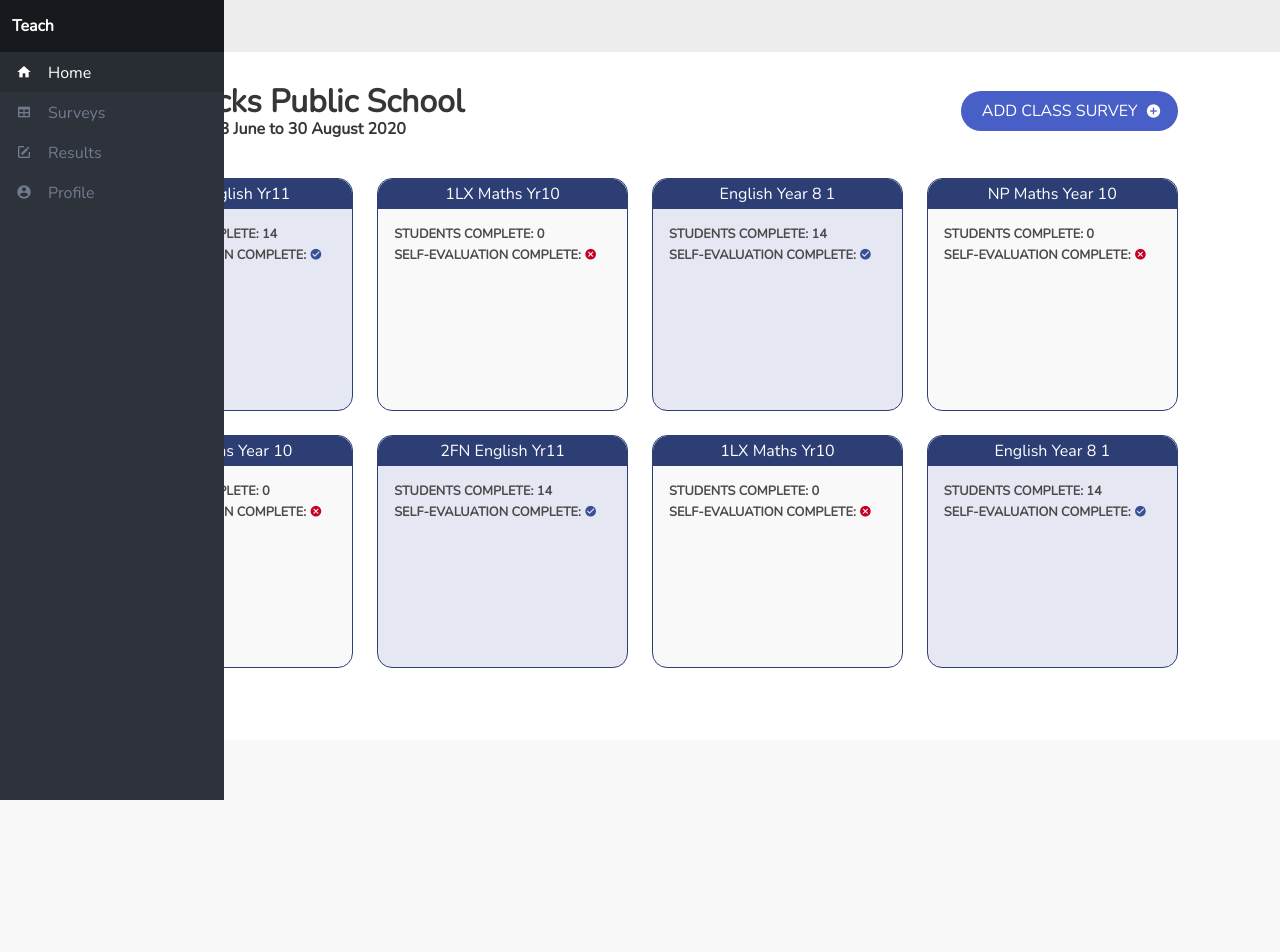
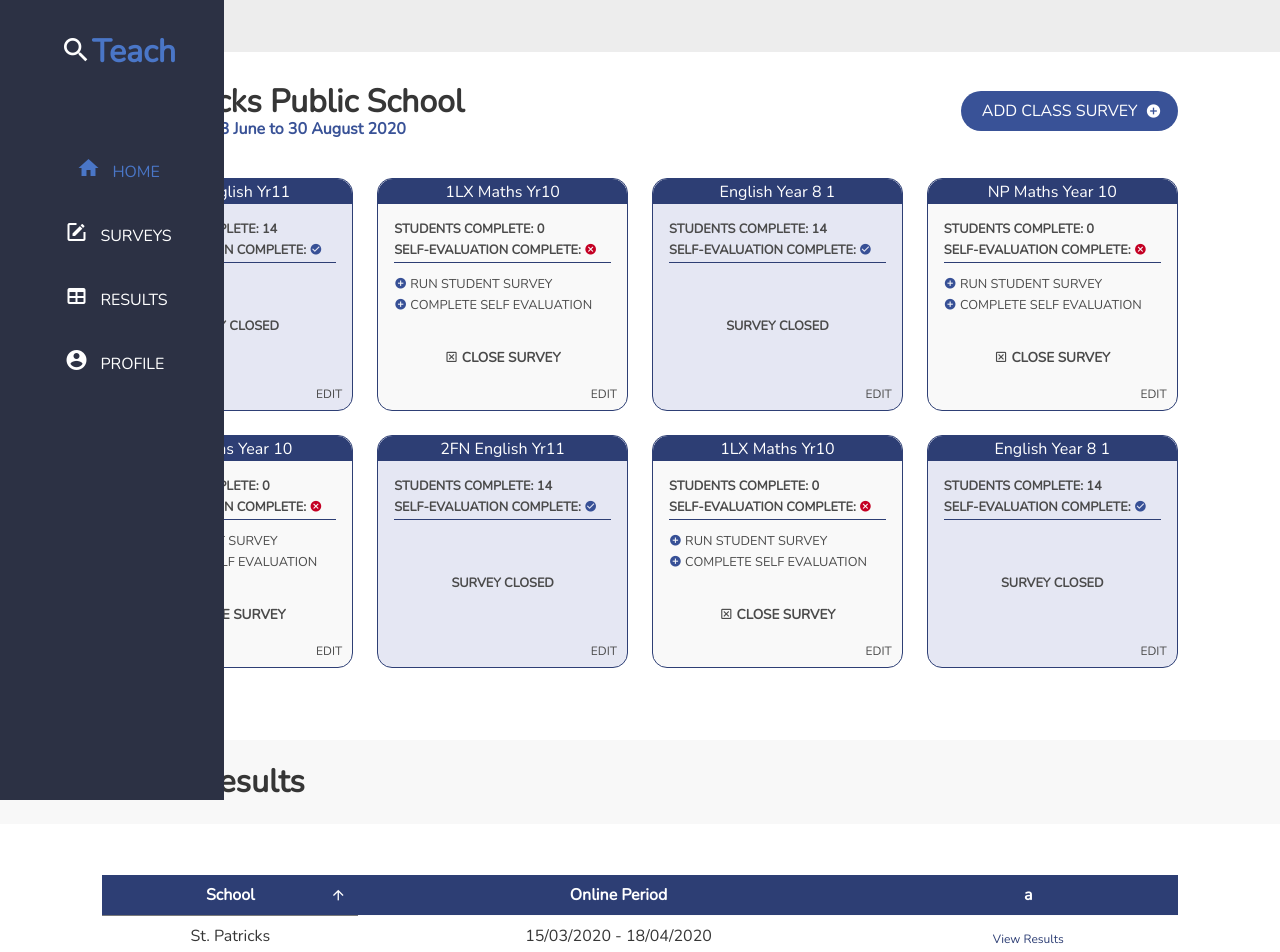
Before and after one commit to EstopaceMA/ProjectTeach, a Vue app: page /#/ in a window 1280 px wide. Shown: the top 952 px of the page. Before the commit the page ends 800 px from the top, so only its background shows below. Built offline with nearby package versions, Linux system fonts and the light colour scheme.

Commit message:
Done aside and Home view

```diff
--- a/package.json
+++ b/package.json
@@ -13,7 +13,7 @@
   "dependencies": {
     "axios": "^0.20.0",
     "buefy": "^0.9.3",
-    "bulma": "^0.9.0",
+    "bulma": "^0.9.1",
     "chart.js": "^2.9.3",
     "core-js": "^3.6.5",
     "dayjs": "^1.8.35",
--- /dev/null
+++ b/public/data-sources/past_results.json
@@ -0,0 +1,19 @@
+{
+    "data": [
+      {
+        "id": 1,
+        "school": "St. Patricks",
+        "online_period": "15/03/2020 - 18/04/2020"
+      },
+      {
+        "id": 2,
+        "school": "St. Patricks",
+        "online_period": "15/03/2020 - 18/04/2020"
+      },
+      {
+        "id": 3,
+        "school": "St. Patricks",
+        "online_period": "15/03/2020 - 18/04/2020"
+      }
+    ]
+}
--- a/src/App.vue
+++ b/src/App.vue
@@ -23,77 +23,29 @@ export default {
   computed: {
     menu () {
       return [
-        // 'General',
         [
           {
             to: '/',
             icon: 'home',
-            label: 'Home'
+            label: 'HOME'
           },
           {
             to: '/tables',
-            label: 'Surveys',
-            icon: 'table'
+            label: 'SURVEYS',
+            icon: 'square-edit-outline'
             // updateMark: true
           },
           {
             to: '/forms',
-            label: 'Results',
-            icon: 'square-edit-outline'
+            label: 'RESULTS',
+            icon: 'table'
           },
           {
             to: '/profile',
-            label: 'Profile',
+            label: 'PROFILE',
             icon: 'account-circle'
           }
         ]
-        // 'Examples',
-        // [
-        //   {
-        //     to: '/tables',
-        //     label: 'Tables',
-        //     icon: 'table',
-        //     updateMark: true
-        //   },
-        //   {
-        //     to: '/forms',
-        //     label: 'Forms',
-        //     icon: 'square-edit-outline'
-        //   },
-        //   {
-        //     to: '/profile',
-        //     label: 'Profile',
-        //     icon: 'account-circle'
-        //   },
-        //   {
-        //     label: 'Submenus',
-        //     subLabel: 'Submenus Example',
-        //     icon: 'view-list',
-        //     menu: [
-        //       {
-        //         href: '#void',
-        //         label: 'Sub-item One'
-        //       },
-        //       {
-        //         href: '#void',
-        //         label: 'Sub-item Two'
-        //       }
-        //     ]
-        //   }
-        // ]
-        // 'About',
-        // [
-        //   {
-        //     href: 'https://admin-one.justboil.me',
-        //     label: 'Premium Demo',
-        //     icon: 'credit-card'
-        //   },
-        //   {
-        //     href: 'https://justboil.me/bulma-admin-template/one',
-        //     label: 'About',
-        //     icon: 'help-circle'
-        //   }
-        // ]
       ]
     }
   },
--- a/src/components/AsideMenu.vue
+++ b/src/components/AsideMenu.vue
@@ -1,9 +1,14 @@
 <template>
   <aside v-show="isAsideVisible" class="aside is-placed-left is-expanded">
-    <aside-tools :is-main-menu="true">
-      <span slot="label"> <b>Teach</b> </span>
+    <aside-tools class="teach-logo" :is-main-menu="true">
+      <span slot="label" style="font-size: xx-large">
+        <b>
+          <i class="mdi mdi-magnify" style="color:#fff;"></i><span style="color: #4A76C7">Teach</span>
+        </b>
+      </span>
     </aside-tools>
-    <div class="menu is-menu-main">
+    <div class="menu is-menu-main" style="margin-top: 4rem">
+      <div style="display: flex; justify-content: center;">
         <template v-for="(menuGroup, index) in menu">
           <p v-if="typeof menuGroup === 'string'" :key="index" class="menu-label">
             {{ menuGroup }}
@@ -16,8 +21,45 @@
           />
         </template>
       </div>
+    </div>
   </aside>
 </template>
+
+<style >
+  .teach-logo{
+    background-color: transparent !important;
+    margin-top: 1.5rem;
+    text-align: center;
+    display: block !important;
+  }
+
+  .menu-list{
+    line-height: 3 !important;
+  }
+
+  .menu-list a.is-active{
+    background-color: transparent;
+    color: #4A76C7;
+    margin-left: 0.75rem;
+  }
+
+  .menu-list a{
+    color: #fff;
+  }
+
+  .menu-list a:hover{
+    background-color: transparent;
+    color: #4A76C7;
+  }
+
+  .aside{
+    background-color: #2C3144 !important;
+  }
+
+  li .mdi{
+    font-size: 1.5rem !important;
+  }
+</style>
 
 <script>
 import { mapState } from 'vuex'
@@ -38,7 +80,7 @@ export default {
   },
   methods: {
     menuClick (item) {
-      //
+
     }
   }
 }
--- a/src/components/CardComponent.vue
+++ b/src/components/CardComponent.vue
@@ -15,7 +15,7 @@
         <b-icon :icon="headerIcon" custom-size="default" />
       </a>
     </header>
-    <div>
+    <div class="is-flex is-flex-direction-column" style="height: 100%">
       <slot />
     </div>
   </div>
--- a/src/components/CardWidget.vue
+++ b/src/components/CardWidget.vue
@@ -1,9 +1,11 @@
 <template>
-  <card-component>
-      <div class="level-item" style="background-color:#2D3E74; border-radius: 15px 15px 0 0; color:white; padding:0.2em;">
+<transition name="fade">
+  <card-component v-if="isShow">
+      <div class="level-item card-head">
         {{label}}
       </div>
-      <div style="padding: 1em">
+      <div class="is-flex is-flex-direction-column" style="height: 89%">
+        <div style="padding: 1em; height: 28%">
           <p style="font-size: 0.80rem; font-weight:bold;">STUDENTS COMPLETE: {{students_completed_count}} </p>
             <span>
               <p style="font-size: 0.80rem; font-weight:bold;">SELF-EVALUATION COMPLETE:
@@ -12,13 +14,89 @@
               </p>
             </span>
         </div>
+        <div style="padding-left: 1em; padding-right: 1em; height: 0.5%">
+          <hr>
+        </div>
+        <div v-if="is_self_eval_completed === true" class="is-flex is-justify-content-center is-align-items-center" style="height: 61.5%">
+            <p style="font-weight: bold; font-size:0.80rem">SURVEY CLOSED</p>
+        </div>
+        <div v-else class="is-flex is-flex-direction-column" style="height: 61.5%">
+          <div class="is-flex is-flex-direction-column is-justify-content-center" style="height:50%; padding:1em">
+            <p style="font-size: 0.80rem;">
+                <i class="mdi mdi-plus-circle" style="color:#375096;"></i>
+                RUN STUDENT SURVEY
+            </p>
+            <p style="font-size: 0.80rem;">
+                <i class="mdi mdi-plus-circle" style="color:#375096;"></i>
+                COMPLETE SELF EVALUATION
+            </p>
+          </div>
+          <div class="is-flex is-justify-content-center is-align-items-center" style="height:50%">
+            <p style="font-weight: bold; font-size:0.85rem; cursor: pointer" @click="isShow = !isShow"> <i class="mdi mdi-close-box-outline"></i>  CLOSE SURVEY</p>
+          </div>
+        </div>
+        <div class="is-flex is-justify-content-flex-end is-align-items-flex-end edit">
+          <p style="cursor: pointer">EDIT</p>
+        </div>
+      </div>
   </card-component>
+</transition>
 </template>
+
+<style>
+  hr{
+    margin: 0;
+    background-color: #2d3e74;
+    height: .5px;
+  }
+  .edit{
+    height: 10%;
+    font-size:0.75rem;
+    padding-right: 10px;
+    padding-bottom: 7px;
+  }
+  .card-head{
+    background-color:#2D3E74;
+    border-radius: 15px 15px 0 0;
+    color:white; padding:0.2em;
+    height: 11%;
+  }
+
+  .bounce-enter-active {
+    animation: bounce-in .5s;
+  }
+  .bounce-leave-active {
+    animation: bounce-in .5s reverse;
+  }
+  @keyframes bounce-in {
+    0% {
+      transform: scale(0);
+    }
+    50% {
+      transform: scale(1.5);
+    }
+    100% {
+      transform: scale(1);
+    }
+  }
+
+  .fade-enter-active, .fade-leave-active {
+    transition: opacity .5s;
+  }
+  .fade-enter, .fade-leave-to /* .fade-leave-active below version 2.1.8 */ {
+    opacity: 0;
+  }
+</style>
 
 <script>
 import CardComponent from '@/components/CardComponent'
 export default {
   name: 'CardWidget',
+  data: function () {
+    return {
+      isShow: true
+    }
+  },
   components: { CardComponent },
   props: {
     icon: {
@@ -53,6 +131,11 @@ export default {
       type: Boolean,
       default: false
     }
+  },
+  methods: {
+    remove: function () {
+      this.isShow = false
+    }
   }
 }
 </script>
--- a/src/components/ClientsTableSample.vue
+++ b/src/components/ClientsTableSample.vue
@@ -14,37 +14,21 @@
       :per-page="perPage"
       :striped="true"
       :hoverable="true"
-      default-sort="name"
+      default-sort="school"
       :data="clients"
     >
-      <b-table-column cell-class="has-no-head-mobile is-image-cell" v-slot="props">
-        <div class="image">
-          <img :src="props.row.avatar" class="is-rounded">
-        </div>
+      <b-table-column label="School" field="school" sortable v-slot="props">
+        {{ props.row.school }}
       </b-table-column>
-      <b-table-column label="Name" field="name" sortable v-slot="props">
-        {{ props.row.name }}
+      <b-table-column label="Online Period" field="company" sortable v-slot="props">
+        {{ props.row.online_period }}
       </b-table-column>
-      <b-table-column label="Company" field="company" sortable v-slot="props">
-        {{ props.row.company }}
-      </b-table-column>
-      <b-table-column label="City" field="city" sortable v-slot="props">
-        {{ props.row.city }}
-      </b-table-column>
-      <b-table-column cell-class="is-progress-col" label="Progress" field="progress" sortable v-slot="props">
-        <progress class="progress is-small is-primary" :value="props.row.progress" max="100">{{ props.row.progress }}</progress>
-      </b-table-column>
-      <b-table-column label="Created" v-slot="props">
-        <small class="has-text-grey is-abbr-like" :title="props.row.created">{{ props.row.created }}</small>
-      </b-table-column>
-      <b-table-column custom-key="actions" cell-class="is-actions-cell" v-slot="props">
-        <div class="buttons is-right">
-          <router-link :to="{name:'client.edit', params: {id: props.row.id}}" class="button is-small is-primary">
-            <b-icon icon="account-edit" size="is-small"/>
+
+      <b-table-column label="a" custom-key="actions" cell-class="is-actions-cell" v-slot="props">
+        <div class="buttons is-center">
+          <router-link :to="{name:'client.edit', params: {id: props.row.id}}" class="button is-small is-primary" style="background-color: transparent; color: #2D3E74">
+            View Results
           </router-link>
-          <button class="button is-small is-danger" type="button" @click.prevent="trashModal(props.row)">
-            <b-icon icon="trash-can" size="is-small"/>
-          </button>
         </div>
       </b-table-column>
 
@@ -67,6 +51,26 @@
     </b-table>
   </div>
 </template>
+
+<style>
+  th {
+    background-color:#2D3E74;
+  }
+
+  td{
+    text-align: center !important;
+  }
+
+  .th-wrap{
+    color: #fff;
+    display: block !important;
+    text-align: center;
+  }
+
+  .buttons{
+    display: block;
+  }
+</style>
 
 <script>
 import axios from 'axios'
@@ -92,7 +96,7 @@ export default {
       clients: [],
       isLoading: false,
       paginated: false,
-      perPage: 10,
+      perPage: 2,
       checkedRows: []
     }
   },
--- a/src/store/index.js
+++ b/src/store/index.js
@@ -14,7 +14,7 @@ export default new Vuex.Store({
     isNavBarVisible: true,
 
     /* FooterBar */
-    isFooterBarVisible: false,
+    isFooterBarVisible: true,
 
     /* Aside */
     isAsideVisible: true,
--- a/src/views/HomeV2.vue
+++ b/src/views/HomeV2.vue
@@ -3,9 +3,9 @@
     <!-- <title-bar :title-stack="titleStack" /> -->
     <home-head :has-right-visible="true">
       St. Patricks Public School <br>
-      <p style="font-size:0.5em">Survey Period: 23 June to 30 August 2020</p>
+      <p style="font-size:0.5em; color: #395297">Survey Period: 23 June to 30 August 2020</p>
       <template #right>
-          <button class="button is-link is-rounded">
+          <button class="button is-link is-rounded" style="background-color: #395297">
               <span>ADD CLASS SURVEY</span>
               <span class="icon">
                 <i class="mdi mdi-plus-circle" style="color:#fff;"></i>
@@ -63,6 +63,15 @@
         />
       </card-component> -->
     </section>
+    <section>
+      <hero-bar style="background-color: #f8f8f8; padding-left: 8vw; padding-right: 8vw">
+        Past Results
+      </hero-bar>
+      <clients-table-sample style="background-color: #fff; padding-left: 8vw; padding-right: 8vw; padding-top: 4vw;"
+          :data-url="`${$router.options.base}data-sources/past_results.json`"
+          :checkable="false"
+        />
+    </section>
   </div>
 </template>
 
@@ -86,12 +95,16 @@
 import Tiles from '@/components/Tiles'
 import CardWidget from '@/components/CardWidget'
 import HomeHead from '@/components/HomeHead'
+import HeroBar from '@/components/HeroBar'
+import ClientsTableSample from '@/components/ClientsTableSample'
 export default {
   name: 'Home',
   components: {
     CardWidget,
     Tiles,
-    HomeHead
+    HomeHead,
+    HeroBar,
+    ClientsTableSample
   }
 }
 </script>
```
Also changed, not shown: src/components/FooterBar.vue (+4 -4 lines), src/assets/teach_logo.png (added), 1 other file (tests, documents, lock files or other folders). Lines whose indentation alone changed are shown as unchanged.
